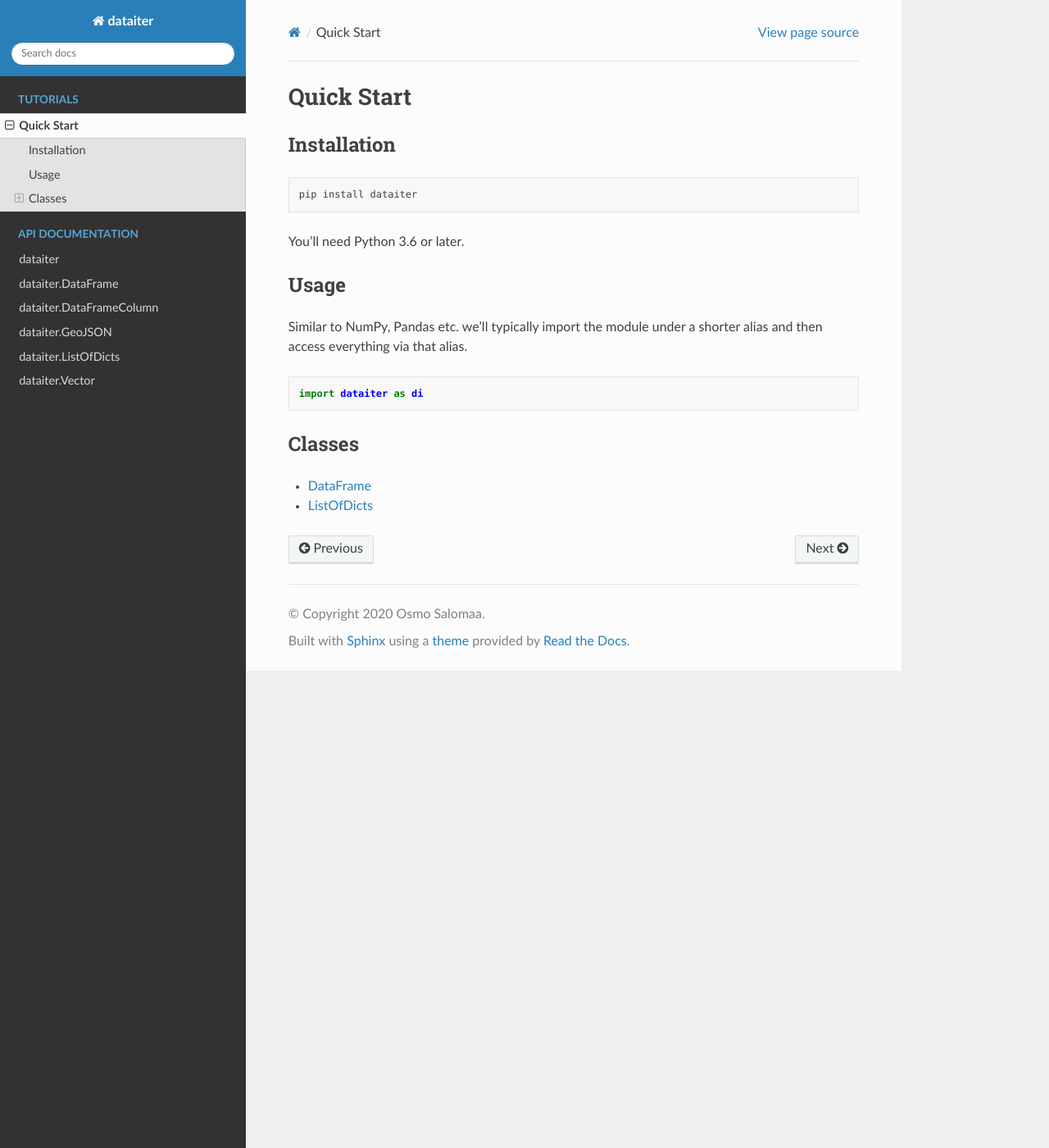
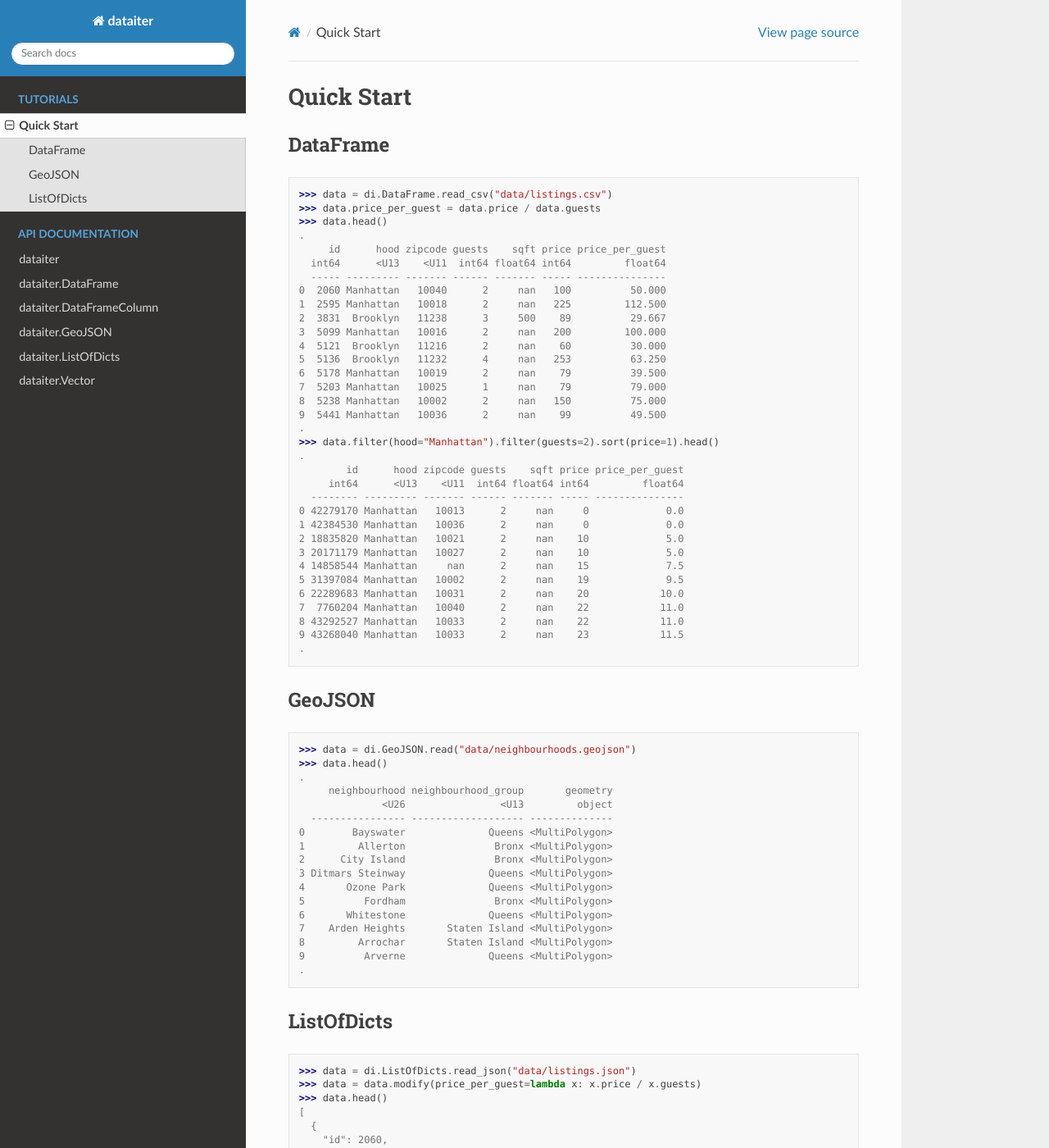
Before and after one commit to otsaloma/dataiter, a Sphinx documentation site: the page built from doc/quick-start.rst, in a window 1280 px wide and 1400 px high. Shown: the whole window at 82% size. Built offline with Sphinx 7.4.7 and the Read the Docs theme 2.0.0, drawn with Linux system fonts in a browser that asks for light colours; some of the changed text lies outside the part shown.

Commit message:
Simplify quick start

```diff
--- a/doc/quick-start.rst
+++ b/doc/quick-start.rst
@@ -1,30 +1,127 @@
 Quick Start
 ===========
 
-Installation
-------------
+DataFrame
+---------
 
-::
+>>> data = di.DataFrame.read_csv("data/listings.csv")
+>>> data.price_per_guest = data.price / data.guests
+>>> data.head()
+.
+     id      hood zipcode guests    sqft price price_per_guest
+  int64      <U13    <U11  int64 float64 int64         float64
+  ----- --------- ------- ------ ------- ----- ---------------
+0  2060 Manhattan   10040      2     nan   100          50.000
+1  2595 Manhattan   10018      2     nan   225         112.500
+2  3831  Brooklyn   11238      3     500    89          29.667
+3  5099 Manhattan   10016      2     nan   200         100.000
+4  5121  Brooklyn   11216      2     nan    60          30.000
+5  5136  Brooklyn   11232      4     nan   253          63.250
+6  5178 Manhattan   10019      2     nan    79          39.500
+7  5203 Manhattan   10025      1     nan    79          79.000
+8  5238 Manhattan   10002      2     nan   150          75.000
+9  5441 Manhattan   10036      2     nan    99          49.500
+.
+>>> data.filter(hood="Manhattan").filter(guests=2).sort(price=1).head()
+.
+        id      hood zipcode guests    sqft price price_per_guest
+     int64      <U13    <U11  int64 float64 int64         float64
+  -------- --------- ------- ------ ------- ----- ---------------
+0 42279170 Manhattan   10013      2     nan     0             0.0
+1 42384530 Manhattan   10036      2     nan     0             0.0
+2 18835820 Manhattan   10021      2     nan    10             5.0
+3 20171179 Manhattan   10027      2     nan    10             5.0
+4 14858544 Manhattan     nan      2     nan    15             7.5
+5 31397084 Manhattan   10002      2     nan    19             9.5
+6 22289683 Manhattan   10031      2     nan    20            10.0
+7  7760204 Manhattan   10040      2     nan    22            11.0
+8 43292527 Manhattan   10033      2     nan    22            11.0
+9 43268040 Manhattan   10033      2     nan    23            11.5
+.
 
-   pip install dataiter
-
-You'll need Python 3.6 or later.
-
-Usage
------
-
-Similar to NumPy, Pandas etc. we'll typically import the module under a
-shorter alias and then access everything via that alias.
-
-::
-
-   import dataiter as di
-
-Classes
+GeoJSON
 -------
 
-.. toctree::
-   :maxdepth: 1
+>>> data = di.GeoJSON.read("data/neighbourhoods.geojson")
+>>> data.head()
+.
+     neighbourhood neighbourhood_group       geometry
+              <U26                <U13         object
+  ---------------- ------------------- --------------
+0        Bayswater              Queens <MultiPolygon>
+1         Allerton               Bronx <MultiPolygon>
+2      City Island               Bronx <MultiPolygon>
+3 Ditmars Steinway              Queens <MultiPolygon>
+4       Ozone Park              Queens <MultiPolygon>
+5          Fordham               Bronx <MultiPolygon>
+6       Whitestone              Queens <MultiPolygon>
+7    Arden Heights       Staten Island <MultiPolygon>
+8         Arrochar       Staten Island <MultiPolygon>
+9          Arverne              Queens <MultiPolygon>
+.
 
-   quick-start-data-frame
-   quick-start-list-of-dicts
+ListOfDicts
+-----------
+
+>>> data = di.ListOfDicts.read_json("data/listings.json")
+>>> data = data.modify(price_per_guest=lambda x: x.price / x.guests)
+>>> data.head()
+[
+  {
+    "id": 2060,
+    "hood": "Manhattan",
+    "zipcode": "10040",
+    "guests": 2,
+    "sqft": null,
+    "price": 100,
+    "price_per_guest": 50.0
+  },
+  {
+    "id": 2595,
+    "hood": "Manhattan",
+    "zipcode": "10018",
+    "guests": 2,
+    "sqft": null,
+    "price": 225,
+    "price_per_guest": 112.5
+  },
+  {
+    "id": 3831,
+    "hood": "Brooklyn",
+    "zipcode": "11238",
+    "guests": 3,
+    "sqft": 500.0,
+    "price": 89,
+    "price_per_guest": 29.666666666666668
+  }
+]
+>>> data.filter(hood="Manhattan").filter(guests=2).sort(price=1).head()
+[
+  {
+    "id": 42279170,
+    "hood": "Manhattan",
+    "zipcode": "10013",
+    "guests": 2,
+    "sqft": null,
+    "price": 0,
+    "price_per_guest": 0.0
+  },
+  {
+    "id": 42384530,
+    "hood": "Manhattan",
+    "zipcode": "10036",
+    "guests": 2,
+    "sqft": null,
+    "price": 0,
+    "price_per_guest": 0.0
+  },
+  {
+    "id": 18835820,
+    "hood": "Manhattan",
+    "zipcode": "10021",
+    "guests": 2,
+    "sqft": null,
+    "price": 10,
+    "price_per_guest": 5.0
+  }
+]
```
Also changed, not shown: doc/quick-start-data-frame.rst (deleted, +0 -95 lines), doc/quick-start-list-of-dicts.rst (deleted, +0 -91 lines).
